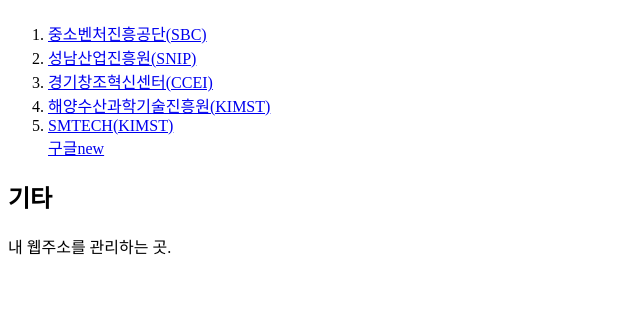
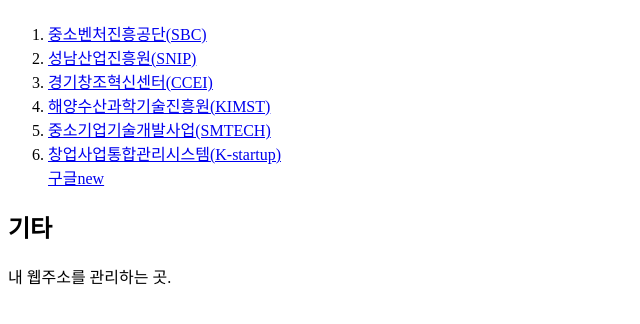
Before and after one commit to tonykwon100/Web1, a plain HTML site: page index.html in a window 1280 px wide. Shown: the part 68-392 px from the top of the page, without its empty margins (0-640 px from the left). Drawn offline with Linux system fonts and the light colour scheme.

Commit message:
Update index.html

```diff
--- a/index.html
+++ b/index.html
@@ -11,7 +11,8 @@
   <li><a href="https://www.snip.or.kr" target="_blank">성남산업진흥원(SNIP)</a></li>
   <li><a href="https://ccei.creativekorea.or.kr" target="_blank">경기창조혁신센터(CCEI)</a></li>
   <li><a href="https://www.kimst.re.kr" target="_blank">해양수산과학기술진흥원(KIMST)</a></li>
-  <li><a href="https://smtech.go.kr" target="_blank">SMTECH(KIMST)</a></li>
+  <li><a href="https://smtech.go.kr" target="_blank">중소기업기술개발사업(SMTECH)</a></li>
+  <li><a href="https://www.k-startup.go.kr" target="_blank">창업사업통합관리시스템(K-startup)</a></li>
   <a href="https://www.google.com" target="_blank">구글new</a>
 </ol>
 
```
